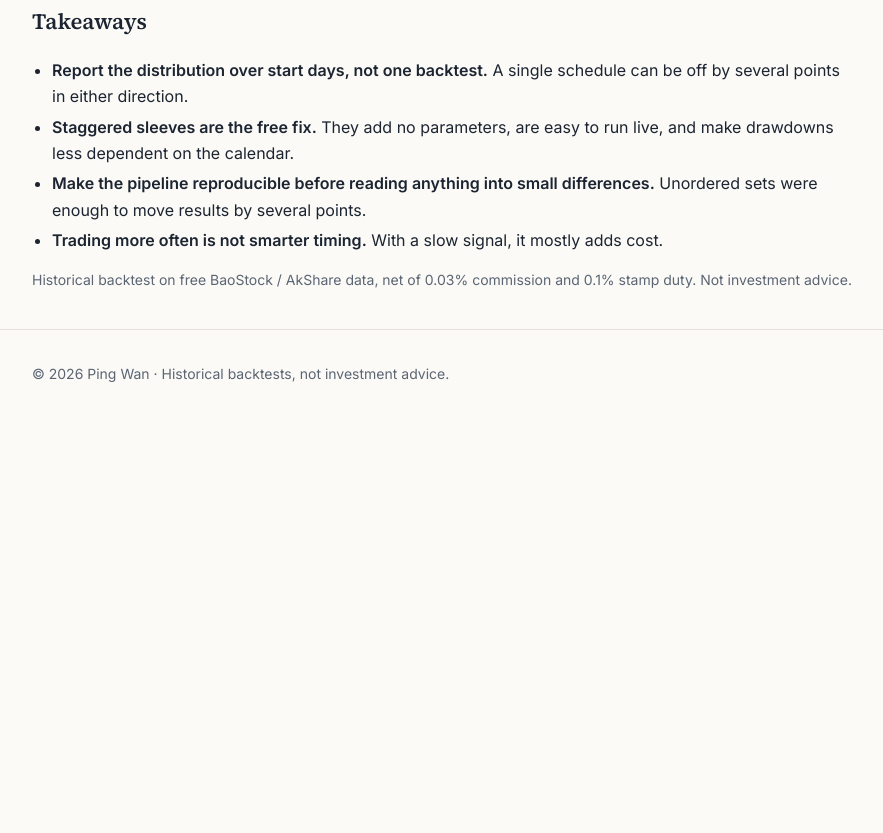
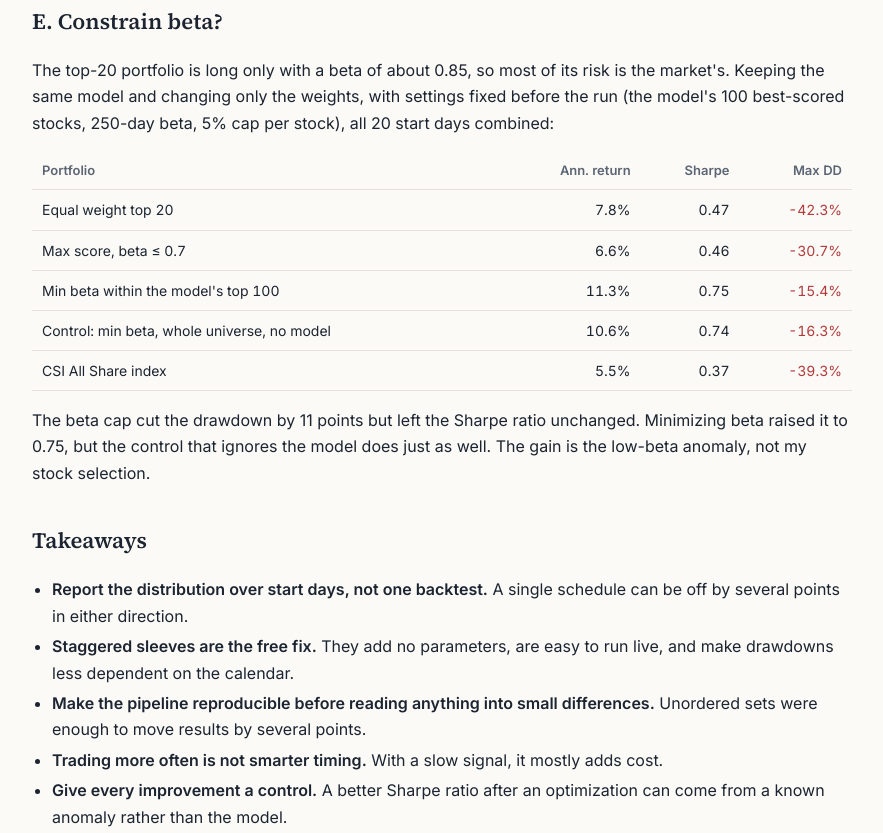
Before and after one commit to wwwppppinnewyork/wwwppppinnewyork.github.io, a plain HTML site: page projects/rebalance-timing.html in a window 1280 px wide. Shown: the part 2745-3578 px from the top of the page, without its empty margins (198-1081 px from the left). Before the commit the page ends 3178 px from the top, so only its background shows below. Drawn offline with Linux system fonts and the light colour scheme.

Commit message:
Add beta-constraint results to timing study
Co-Authored-By: Claude Opus 5.5 <noreply@anthropic.com>

```diff
--- a/projects/rebalance-timing.html
+++ b/projects/rebalance-timing.html
@@ -60,12 +60,25 @@
   </table></div>
   <p>Every version lost to the calendar strategy. Daily score changes are mostly noise, so trading on them turns the book over every few days and pays the costs each time.</p>
 
+  <h2>E. Constrain beta?</h2>
+  <p>The top-20 portfolio is long only with a beta of about 0.85, so most of its risk is the market's. Keeping the same model and changing only the weights, with settings fixed before the run (the model's 100 best-scored stocks, 250-day beta, 5% cap per stock), all 20 start days combined:</p>
+  <div class="table-wrap"><table>
+    <tr><th>Portfolio</th><th class="num">Ann. return</th><th class="num">Sharpe</th><th class="num">Max DD</th></tr>
+    <tr><td>Equal weight top 20</td><td class="num">7.8%</td><td class="num">0.47</td><td class="num neg">-42.3%</td></tr>
+    <tr><td>Max score, beta &le; 0.7</td><td class="num">6.6%</td><td class="num">0.46</td><td class="num neg">-30.7%</td></tr>
+    <tr><td>Min beta within the model's top 100</td><td class="num">11.3%</td><td class="num">0.75</td><td class="num neg">-15.4%</td></tr>
+    <tr><td>Control: min beta, whole universe, no model</td><td class="num">10.6%</td><td class="num">0.74</td><td class="num neg">-16.3%</td></tr>
+    <tr><td>CSI All Share index</td><td class="num">5.5%</td><td class="num">0.37</td><td class="num neg">-39.3%</td></tr>
+  </table></div>
+  <p>The beta cap cut the drawdown by 11 points but left the Sharpe ratio unchanged. Minimizing beta raised it to 0.75, but the control that ignores the model does just as well. The gain is the low-beta anomaly, not my stock selection.</p>
+
   <h2>Takeaways</h2>
   <ul class="tight">
     <li><strong>Report the distribution over start days, not one backtest.</strong> A single schedule can be off by several points in either direction.</li>
     <li><strong>Staggered sleeves are the free fix.</strong> They add no parameters, are easy to run live, and make drawdowns less dependent on the calendar.</li>
     <li><strong>Make the pipeline reproducible before reading anything into small differences.</strong> Unordered sets were enough to move results by several points.</li>
     <li><strong>Trading more often is not smarter timing.</strong> With a slow signal, it mostly adds cost.</li>
+    <li><strong>Give every improvement a control.</strong> A better Sharpe ratio after an optimization can come from a known anomaly rather than the model.</li>
   </ul>
   <p class="small muted">Historical backtest on free BaoStock / AkShare data, net of 0.03% commission and 0.1% stamp duty. Not investment advice.</p>
 </article>
```
